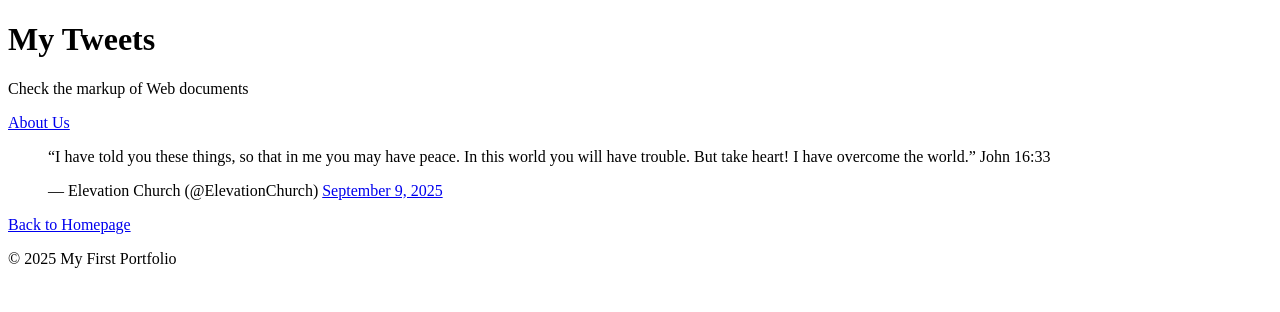
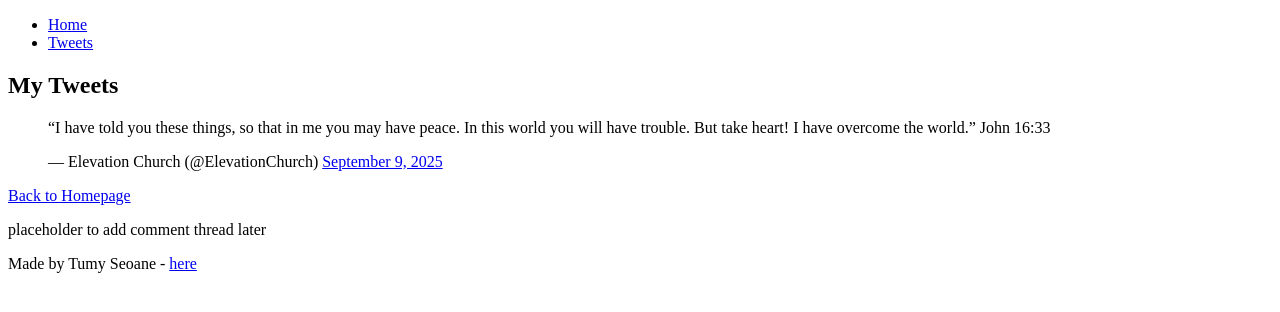
Before and after one commit to tumynaxy-crypto/My_First_Portfolio, a plain HTML site: page html_basic/tweets.html in a window 1280 px wide. Drawn offline with Linux system fonts and the light colour scheme.

Commit message:
Standardize HTML structure for site navigation, articles, and footer

```diff
--- a/html_basic/tweets.html
+++ b/html_basic/tweets.html
@@ -5,24 +5,33 @@
     <title>Tweets Pages</title>
 </head>
 <body>
+
     <header>
-        <h1>My Tweets</h1>
-        <p>Check the markup of Web documents</p>
+        <ul>
+            <li><a href="index.html">Home</a></li>
+            <li><a href="tweets.html">Tweets</a></li>
+        </ul>
     </header>
 
     <main>
-        <a href="https://www.example.com/about.html">About Us</a><blockquote class="twitter-tweet">
-        <p lang="en" dir="ltr">“I have told you these things, so that in me you may have peace. In this world you will have trouble. But take heart! I have overcome the world.” John 16:33</p>
-        &mdash; Elevation Church (@ElevationChurch)
-        <a href="https://twitter.com/ElevationChurch/status/1965445078907789743?ref_src=twsrc%5Etfw">September 9, 2025</a>
-    </blockquote>
-    <script async src="https://platform.twitter.com/widgets.js" charset="utf-8"></script>
+        <article>
+            <h1>My Tweets</h1>
+            <blockquote class="twitter-tweet">
+                <p lang="en" dir="ltr">“I have told you these things, so that in me you may have peace. In this world you will have trouble. But take heart! I have overcome the world.” John 16:33</p>
+                &mdash; Elevation Church (@ElevationChurch)
+                <a href="https://twitter.com/ElevationChurch/status/1965445078907789743?ref_src=twsrc%5Etfw">September 9, 2025</a>
+            </blockquote>
+            <script async src="https://platform.twitter.com/widgets.js" charset="utf-8"></script>
+            <p><a href="index.html">Back to Homepage</a></p>
+        </article>
 
-    <p><a href="index.html">Back to Homepage</a></p>
+        <aside>
+            <p>placeholder to add comment thread later</p>
+        </aside>
     </main>
 
     <footer>
-        <p>&copy; 2025 My First Portfolio</p>
+        <p>Made by Tumy Seoane - <a href="https://github.com/tumynaxy-crypto" target="_blank">here</a></p>
     </footer>
 </body>
 </html>
```
Also changed, not shown: html_basic/index.html (+15 -0 lines).
